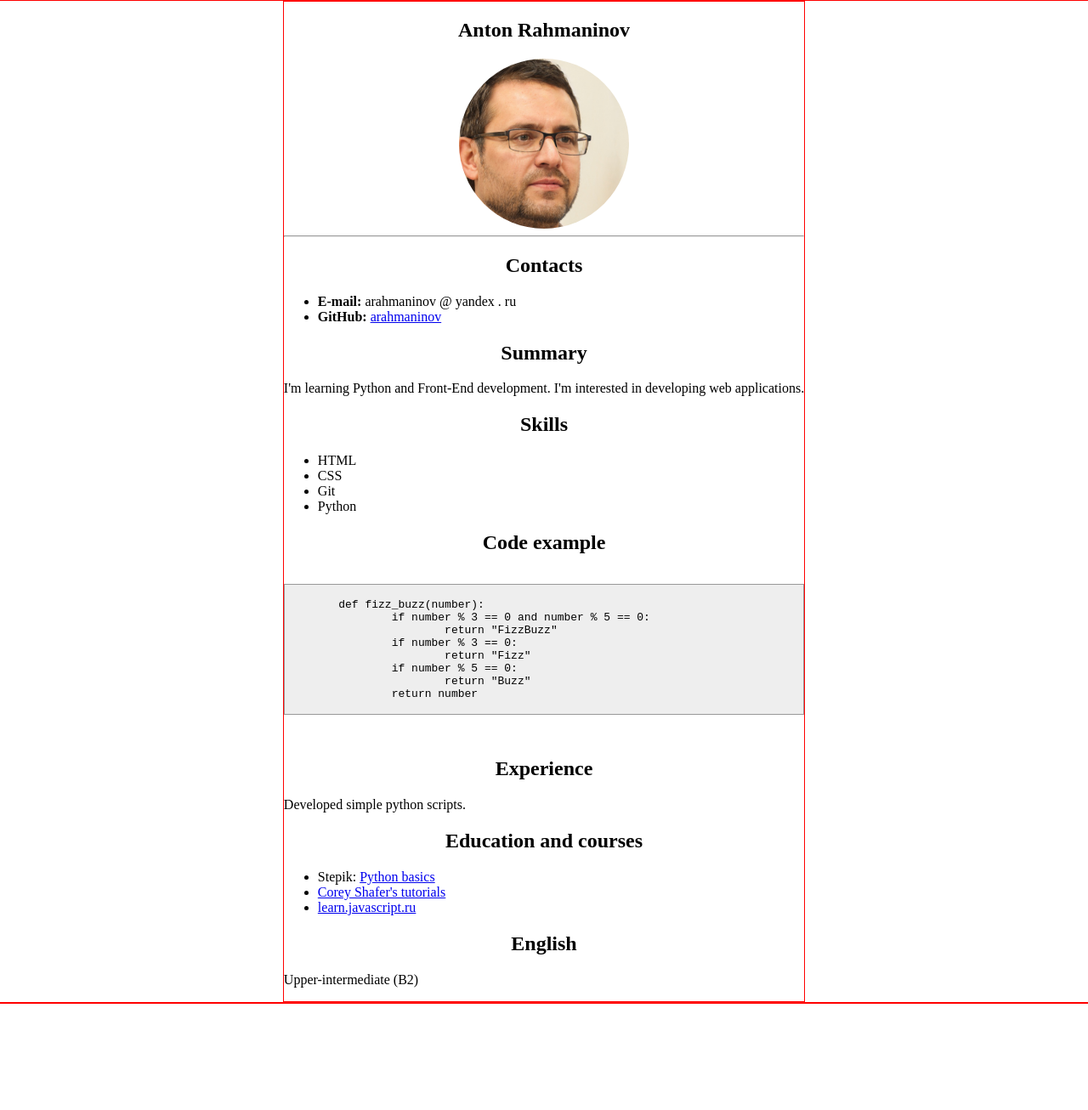
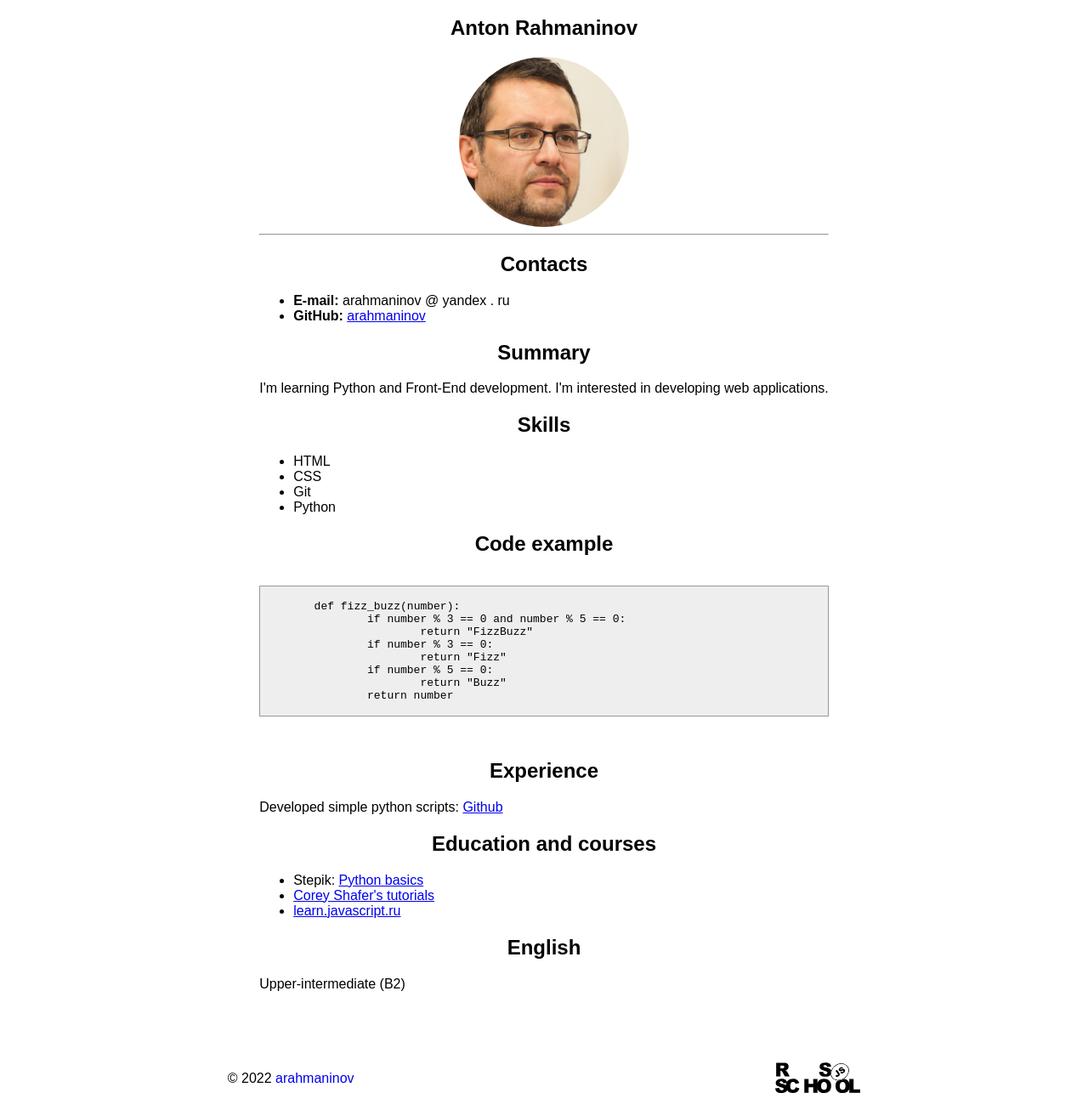
Before and after one commit to arahmaninov/rsschool-cv, a plain HTML site: page index.html in a window 1280 px wide. Shown: the part 83-1389 px from the top of the page at 85% size. Before the commit the page ends 1264 px from the top, so only its background shows below. Drawn offline with Linux system fonts and the light colour scheme.

Commit message:
feat: add footer

```diff
--- a/index.html
+++ b/index.html
@@ -28,7 +28,7 @@
 		<div class="container">
 			<section class="section" id="profile">
 				<h1 class="section-title">Anton Rahmaninov</h1>
-				<img src="assets/img/photo.jpg" alt="my photo">
+				<img class="avatar" src="assets/img/photo.jpg" alt="Avatar">
 				<hr>
 			</section>
 			<section class="section" id="contacts">
@@ -68,7 +68,7 @@
 			</section>
 			<section class="section" id="experience">
 				<h2 class="section-title">Experience</h2>
-				<p>Developed simple python scripts.</p>
+				<p>Developed simple python scripts: <a href="https://github.com/arahmaninov/fulllengthaudiobooks">Github</a> </p>
 			</section>
 			<section class="section" id="education">
 				<h2 class="section-title">Education and courses</h2>
@@ -86,7 +86,10 @@
 	</main>
 	<footer class="footer">
 		<div class="container">
-
+			<ul class="footer-list">
+				<li class="footer-item">&copy; 2022 <a href="https://github.com/arahmaninov">arahmaninov</a></li>
+				<li class="footer-rslogo"><a href="https://rs.school/js/"><img class="rslogo" src="assets/rs_school_js.svg" alt="RS school"></a></li>
+			</ul>
 		</div>
 	</footer>
 </body>
--- a/style.css
+++ b/style.css
@@ -8,16 +8,10 @@ body{
   min-height: 100vh;
   margin: 0;
   padding: 0;
+  font-family: Arial, Verdana, sans-serif;
   display: flex;
   flex-direction: column;
   justify-content: space-between;
-}
-
-img{
-  width: 200px;
-  border-radius: 50%;
-  display: block;
-  margin: 0px auto;
 }
 
 pre code {
@@ -29,18 +23,27 @@ pre code {
 }
 
 .header{
-  border: 1px solid red;
+
 }
 .main{
-  border: 1px solid red;
+
   margin: 0px auto;
 }
 .footer{
-  border: 1px solid red;
+
 }
 .container{
   max-width: 1440px;
   margin: 0 auto;
+}
+.avatar{
+  width: 200px;
+  border-radius: 50%;
+  display: block;
+  margin: 0px auto;
+}
+.rslogo{
+  width: 100px;
 }
 .nav-list{
   display: flex;
@@ -67,3 +70,13 @@ pre code {
 .section-title{
   text-align: center;
 }
+.footer-list{
+  display: flex;
+  justify-content: space-around;
+  align-items: center;
+  padding: 50px 20px 0px;
+  list-style: none;
+}
+.footer-item a{
+  text-decoration: none;
+}
```
Also changed, not shown: assets/rs_school_js.svg (added).
